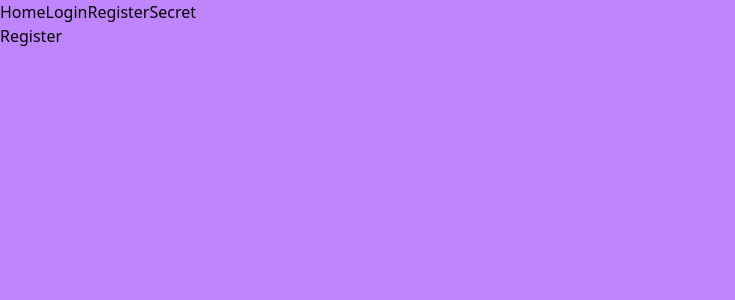
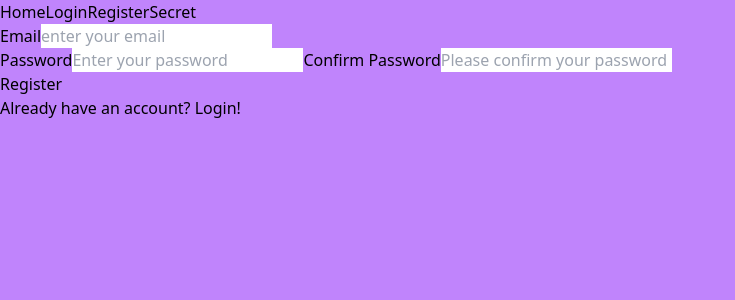
Before and after one commit to Alisoneoz/Firebase-Auth-in-Reactjs-with-context-Jan-2023, a React (Create React App) app: page /register in a window 1280 px wide. Shown: the top 300 px of the page, without its empty margins (0-735 px from the left). Built offline with nearby package versions, Linux system fonts and the light colour scheme.

Commit message:
Add Form

```diff
--- a/src/pages/Register.jsx
+++ b/src/pages/Register.jsx
@@ -1,8 +1,69 @@
-import React from 'react'
+import { useState } from "react";
+import { NavLink } from "react-router-dom";
 
 const Register = () => {
+
+  const [user, setUser] = useState({
+    email:"",
+    password:""
+  })
+
+  const [confirmPassword, setConfirmPassword] = useState("");
+
+  const handleChange = (e) => {
+    setUser((prevProps)=> ({
+      ...prevProps,
+      [e.target.name]: e.target.value
+    }));
+  };
+
+  const handleRegistration = (e) => {
+    e.preventDefault()
+    if (user.password !== confirmPassword) {
+      return alert("Passwords do not match");
+    }
+
+  }
   return (
-    <div>Register</div>
+    <div>
+      <form onSubmit={handleRegistration}>
+        <div>
+          <label>Email</label>
+          <input
+            name="email"
+            value={user.email}
+            type="email"
+            placeholder="enter your email"
+            onChange={handleChange}
+
+          />
+        </div>
+
+        <div>
+          <label>Password</label>
+          <input
+            name="password"
+            type="password"
+            value={user.password}
+            placeholder="Enter your password"
+            onChange={handleChange}
+          />
+          <label>Confirm Password</label>
+          <input
+            name="password"
+            type="password"
+            placeholder="Please confirm your password"
+            onChange={(e)=> setConfirmPassword(e.target.value)}
+          />
+        </div>
+
+        <div>
+          <button>Register</button>
+        </div>
+      </form>
+
+      <NavLink to="/login">Already have an account? Login!</NavLink>
+    </div>
   )
 }
 
```
